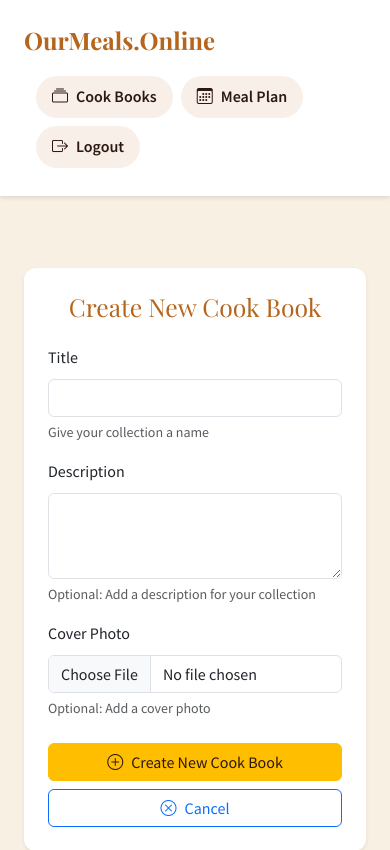
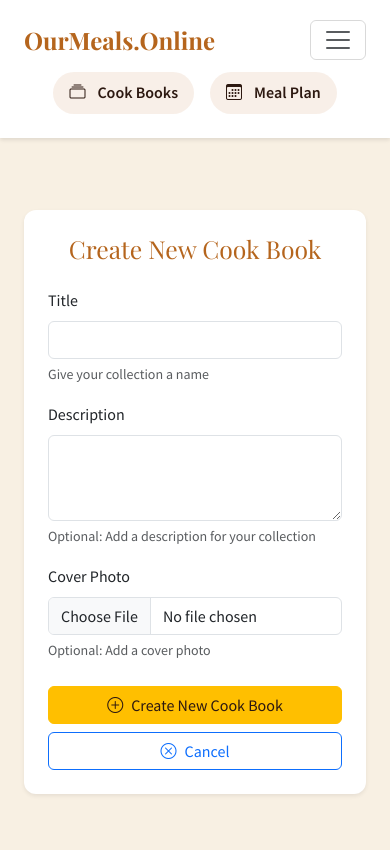
Before and after one commit to lukerohde/our-meals, a Django app: page /collections/create/ in a window 390 px wide. Shown: the top 850 px of the page. Run offline with Django 5.2, Linux system fonts and the light colour scheme; the visitor is signed in with stand-in values (Sample User, id 1); data comes from the database, SQL or seed files in the repository.

Commit message:
Mobile style tweaks

```diff
--- a/app/main/views.py
+++ b/app/main/views.py
@@ -286,13 +286,14 @@ def meal_plan_detail(request, shareable_link):
     other_members = meal_plan.memberships.exclude(user=meal_plan.owner)
     all_members = [m.user for m in meal_plan.memberships.all()]
 
+
     context = {
         'meal_plan': meal_plan,
         'is_member': request.user.is_authenticated and (
             meal_plan.owner == request.user or
             meal_plan.memberships.filter(user=request.user).exists()
         ),
-        'meal_plan_recipes': [recipe for meal in meal_plan.meals.all() for recipe in meal.recipes.all()],
+        'meal_plan_recipes': [recipe.id for meal in meal_plan.meals.all() for recipe in meal.recipes.all()],
         'other_members': other_members,
         'all_members': all_members,
     }
--- a/app/templates/base.html
+++ b/app/templates/base.html
@@ -122,7 +122,7 @@
 
         /* Recipe specific styles */
         .recipe-card {
-            padding: 2rem;
+            padding: 1rem;
             margin-bottom: 2rem;
         }
 
@@ -132,6 +132,12 @@
         }
 
         .ingredients-list {
+            background-color: rgba(255, 255, 255, 0.5);
+            border-radius: 8px;
+            padding: 1.5rem;
+        }
+
+        .method-steps {
             background-color: rgba(255, 255, 255, 0.5);
             border-radius: 8px;
             padding: 1.5rem;
@@ -210,40 +216,105 @@
                 display: none;
             }
         }
+
+        .navbar-nav {
+            white-space: nowrap;
+        }
+
+        .navbar-nav .nav-item {
+            flex: 0 0 auto;
+        }
+
+        .navbar-nav .nav-link {
+            padding: 0.5rem 1rem;
+        }
     </style>
     {% block extra_css %}{% endblock %}
 </head>
 <body>
     <!-- Navigation -->
-    <nav class="navbar navbar-light sticky-top">
+    <nav class="navbar navbar-expand-md navbar-light sticky-top">
         <div class="container-fluid px-4">
+            <div class="d-flex justify-content-between align-items-center w-100">
                 <a class="navbar-brand" href="{% url 'main:collection_list' %}">OurMeals.Online</a>
 
-            <!-- Navigation Pills -->
-            <div class="nav nav-pills">
-                {% if user.is_authenticated and latest_meal_plan %}
+                <!-- Hamburger button -->
+                <button class="navbar-toggler" type="button" data-bs-toggle="collapse" data-bs-target="#navbarContent" aria-controls="navbarContent" aria-expanded="false" aria-label="Toggle navigation">
+                    <span class="navbar-toggler-icon"></span>
+                </button>
+            </div>
+
+            {% if user.is_authenticated %}
+            <!-- Mobile Pills - Outside collapse -->
+            <div class="d-md-none w-100">
+                <div class="nav nav-pills d-flex justify-content-center gap-3 py-2">
                     <a class="nav-link {% if request.resolver_match.url_name == 'collection_list' %}active{% endif %}"
                        href="{% url 'main:collection_list' %}">
-                        <i class="bi bi-collection"></i>
+                        <i class="bi bi-collection me-1"></i>
                         <span>Cook Books</span>
                     </a>
 
+                    {% if latest_meal_plan %}
                     <a class="nav-link {% if request.resolver_match.url_name == 'meal_plan_detail' %}active{% endif %}"
                        href="{% url 'main:meal_plan_detail' latest_meal_plan.shareable_link %}">
-                        <i class="bi bi-calendar3"></i>
+                        <i class="bi bi-calendar3 me-1"></i>
                         <span>Meal Plan</span>
                     </a>
+                    {% endif %}
+                </div>
+            </div>
+            {% endif %}
 
+            <!-- Collapsible content -->
+            <div class="collapse navbar-collapse" id="navbarContent">
+                {% if user.is_authenticated %}
+                <!-- Desktop Nav -->
+                <ul class="navbar-nav d-none d-md-flex ms-auto">
+                    <li class="nav-item">
+                        <a class="nav-link {% if request.resolver_match.url_name == 'collection_list' %}active{% endif %}"
+                           href="{% url 'main:collection_list' %}">
+                            <i class="bi bi-collection me-1"></i>
+                            <span>Cook Books</span>
+                        </a>
+                    </li>
+
+                    {% if latest_meal_plan %}
+                    <li class="nav-item">
+                        <a class="nav-link {% if request.resolver_match.url_name == 'meal_plan_detail' %}active{% endif %}"
+                           href="{% url 'main:meal_plan_detail' latest_meal_plan.shareable_link %}">
+                            <i class="bi bi-calendar3 me-1"></i>
+                            <span>Meal Plan</span>
+                        </a>
+                    </li>
+                    {% endif %}
+
+                    <li class="nav-item">
                         <a class="nav-link" href="{% url 'account_logout' %}">
-                        <i class="bi bi-box-arrow-right"></i>
+                            <i class="bi bi-box-arrow-right me-1"></i>
                             <span>Logout</span>
                         </a>
+                    </li>
+                </ul>
+                {% endif %}
+
+                <!-- Mobile Auth buttons -->
+                <div class="d-md-none">
+                    {% if user.is_authenticated %}
+                    <div class="text-center">
+                        <a href="{% url 'account_logout' %}" class="nav-link">
+                            <i class="bi bi-box-arrow-right me-1"></i>
+                            <span>Logout</span>
+                        </a>
+                    </div>
                     {% else %}
-                    <a class="nav-link" href="{% url 'account_login' %}">
-                        <i class="bi bi-box-arrow-in-right"></i>
+                    <div class="text-center">
+                        <a href="{% url 'account_login' %}" class="nav-link">
+                            <i class="bi bi-box-arrow-in-right me-1"></i>
                             <span>Login</span>
                         </a>
+                    </div>
                     {% endif %}
+                </div>
             </div>
         </div>
     </nav>
@@ -253,7 +324,7 @@
         <nav aria-label="breadcrumb">
             <ol class="breadcrumb mb-0">
                 {% if request.resolver_match.url_name == 'collection_list' %}
-                    <li class="breadcrumb-item active"Cook Books</li>
+                    <li class="breadcrumb-item active">Cook Books</li>
                 {% else %}
                     <li class="breadcrumb-item"><a href="{% url 'main:collection_list' %}">Cook Books</a></li>
                     {% if request.resolver_match.url_name == 'collection_detail' %}
```
Also changed, not shown: app/main/templates/main/meal_detail.html (+61 -36 lines). Lines whose indentation alone changed are shown as unchanged.
